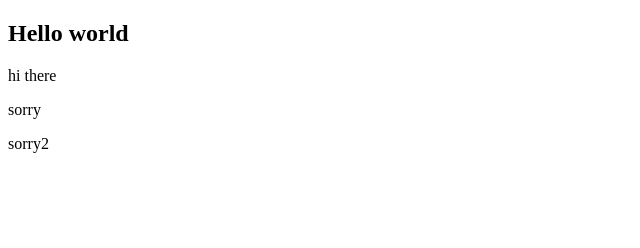
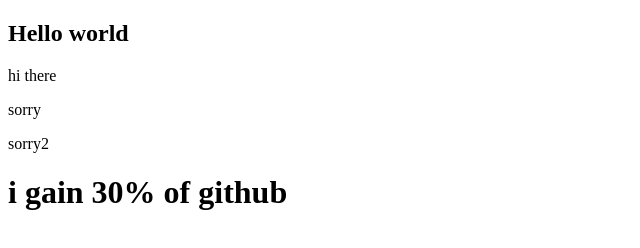
Before and after one commit to hassaankazmi/Multisolutions, a plain HTML site: page index.html in a window 1280 px wide. Shown: the whole page, without its empty margins (0-640 px from the left). Drawn offline with Linux system fonts and the light colour scheme.

Commit message:
added something

```diff
--- a/index.html
+++ b/index.html
@@ -10,6 +10,7 @@
 	<p> hi there </p>
 	<p>sorry </p>
 	<p>sorry2 </p>
+	<h1> i gain 30% of github</h1>
 </div>
 
 </body>
```
